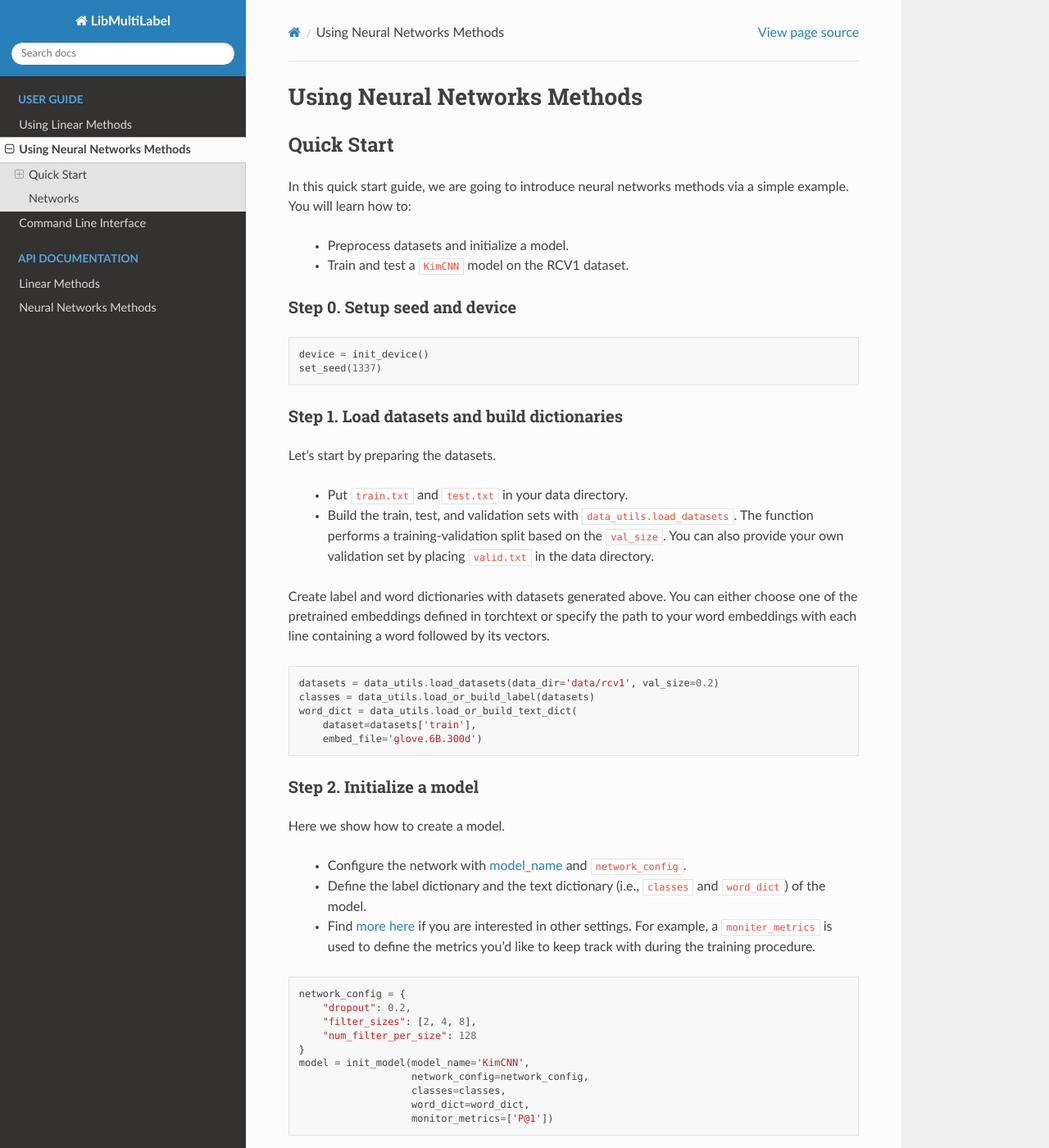
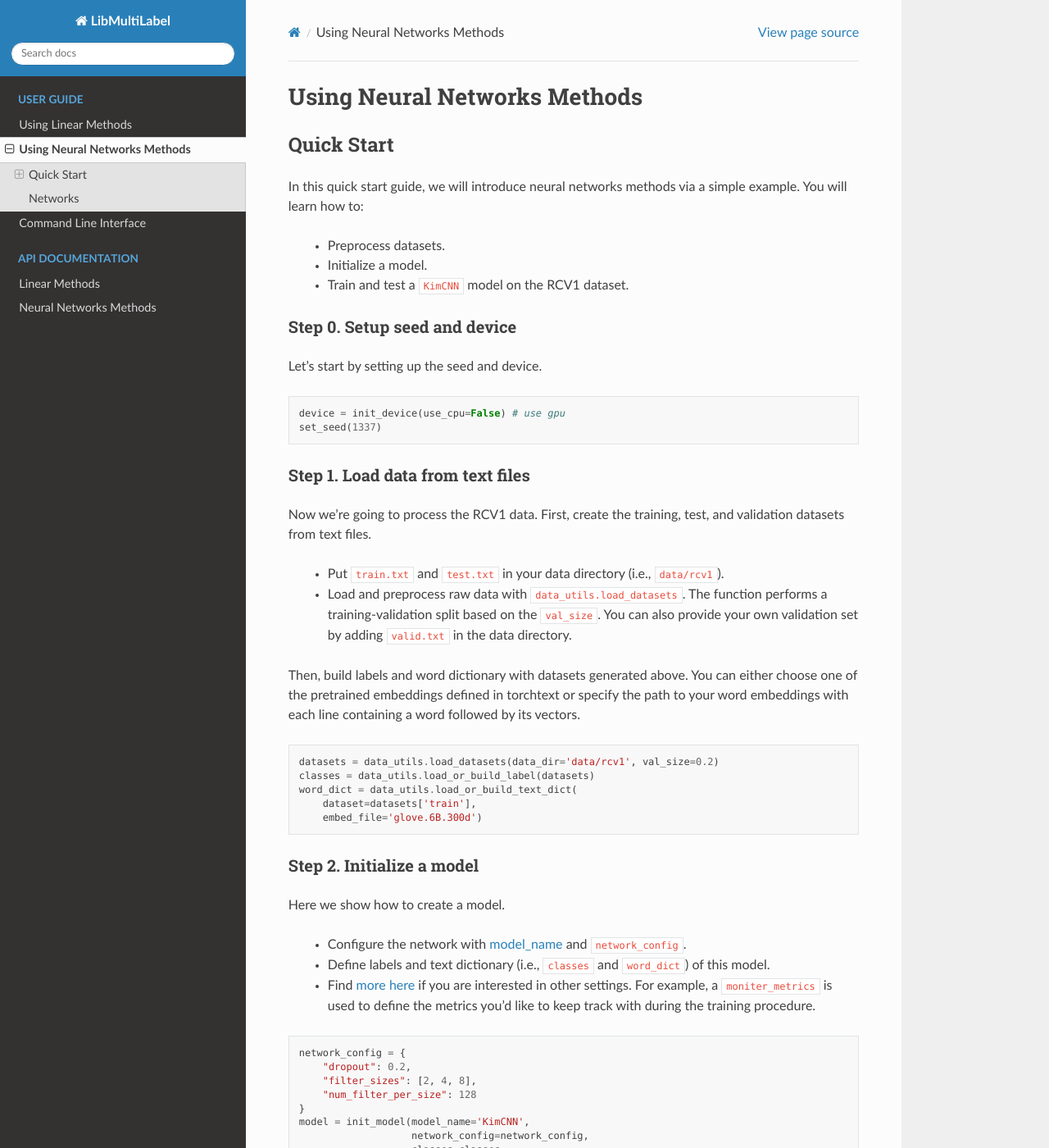
Before and after one commit to ASUS-AICS/LibMultiLabel, a Sphinx documentation site: the page built from docs/guides/nn_guides.rst, in a window 1280 px wide and 1400 px high. Shown: the whole window at 82% size. Built offline with Sphinx 7.4.7 and the Read the Docs theme 2.0.0, drawn with Linux system fonts in a browser that asks for light colours; some of the changed text lies outside the part shown.

Commit message:
Update nn guide.

```diff
--- a/docs/api/nn.rst
+++ b/docs/api/nn.rst
@@ -1,7 +1,7 @@
 Neural Networks Methods
 ========================
 
-See `the user guide <../guides/nn.html>`_ for more details.
+See `the user guide <../guides/nn_guides.html>`_ for more details.
 
 API
 ---
--- a/docs/examples/nn_quickstart.py
+++ b/docs/examples/nn_quickstart.py
@@ -9,7 +9,7 @@ run_name = 'rcv1-KimCNN-example_{}'.format(
 checkpoint_dir = f'runs/{run_name}'
 
 # Step 0. Setup seed and device
-device = init_device()
+device = init_device(use_cpu=False) # use gpu
 set_seed(1337)
 
 # Step 1. Load dataset and build dictionaries.
--- a/docs/guides/nn_guides.rst
+++ b/docs/guides/nn_guides.rst
@@ -5,31 +5,36 @@ Using Neural Networks Methods
 Quick Start
 -----------
 
-In this quick start guide, we are going to introduce neural networks methods via a simple example.
+In this quick start guide, we will introduce neural networks methods via a simple example.
 You will learn how to:
 
-    * Preprocess datasets and initialize a model.
+    * Preprocess datasets.
+    * Initialize a model.
     * Train and test a ``KimCNN`` model on the RCV1 dataset.
 
 Step 0. Setup seed and device
 ^^^^^^^^^^^^^^^^^^^^^^^^^^^^^
 
+Let's start by setting up the seed and device.
+
 .. literalinclude:: ../examples/nn_quickstart.py
     :language: python3
     :lines: 12-13
 
-Step 1. Load datasets and build dictionaries
-^^^^^^^^^^^^^^^^^^^^^^^^^^^^^^^^^^^^^^^^^^^^
+Step 1. Load data from text files
+^^^^^^^^^^^^^^^^^^^^^^^^^^^^^^^^^
 
-Let's start by preparing the datasets.
+Now we're going to process the RCV1 data.
+First, create the training, test, and validation datasets from text files.
 
-    * Put ``train.txt`` and ``test.txt`` in your data directory.
-    * Build the train, test, and validation sets with ``data_utils.load_datasets``.
+    * Put ``train.txt`` and ``test.txt`` in your data directory (i.e., ``data/rcv1``).
+    * Load and preprocess raw data with ``data_utils.load_datasets``.
       The function performs a training-validation split based on the ``val_size``.
-      You can also provide your own validation set by placing ``valid.txt`` in the data directory.
+      You can also provide your own validation set by adding ``valid.txt`` in the data directory.
 
-Create label and word dictionaries with datasets generated above.
-You can either choose one of the pretrained embeddings defined in torchtext or specify the path to your word embeddings with each line containing a word followed by its vectors.
+Then, build labels and word dictionary with datasets generated above.
+You can either choose one of the pretrained embeddings defined in torchtext or specify the path
+to your word embeddings with each line containing a word followed by its vectors.
 
 
 .. literalinclude:: ../examples/nn_quickstart.py
@@ -42,8 +47,9 @@ Step 2. Initialize a model
 Here we show how to create a model.
 
     * Configure the network with `model_name <../guides/nn_guides.html#networks>`_ and ``network_config``.
-    * Define the label dictionary and the text dictionary (i.e., ``classes`` and ``word_dict``) of the model.
-    * Find `more here <../api/nn.html#libmultilabel.nn.nn_utils.init_model>`_ if you are interested in other settings. For example, a ``moniter_metrics`` is used to define the metrics you'd like to keep track with during the training procedure.
+    * Define labels and text dictionary (i.e., ``classes`` and ``word_dict``) of this model.
+    * Find `more here <../api/nn.html#libmultilabel.nn.nn_utils.init_model>`_ if you are interested in other settings.
+      For example, a ``moniter_metrics`` is used to define the metrics you'd like to keep track with during the training procedure.
 
 .. literalinclude:: ../examples/nn_quickstart.py
     :language: python3
@@ -52,16 +58,17 @@ Here we show how to create a model.
 Step 3. Initialize trainer
 ^^^^^^^^^^^^^^^^^^^^^^^^^^^
 
-To train the model, we need a trainer to finish all the tasks.
+To train the model, we need a trainer to control all the process like training loop or validation.
 
 .. literalinclude:: ../examples/nn_quickstart.py
     :language: python3
     :lines: 35-37
 
 Step 4. Create data loaders
-^^^^^^^^^^^^^^^^^^^^^^^^^^^^
+^^^^^^^^^^^^^^^^^^^^^^^^^^^
 
-Create data loaders.
+Create pytorch data loaders for datasets we created in
+`Step 1 <..nn_guides.html#step-1-load-data-from-text-files>`_.
 
 .. literalinclude:: ../examples/nn_quickstart.py
     :language: python3
```
Also changed, not shown: 1 other file.
